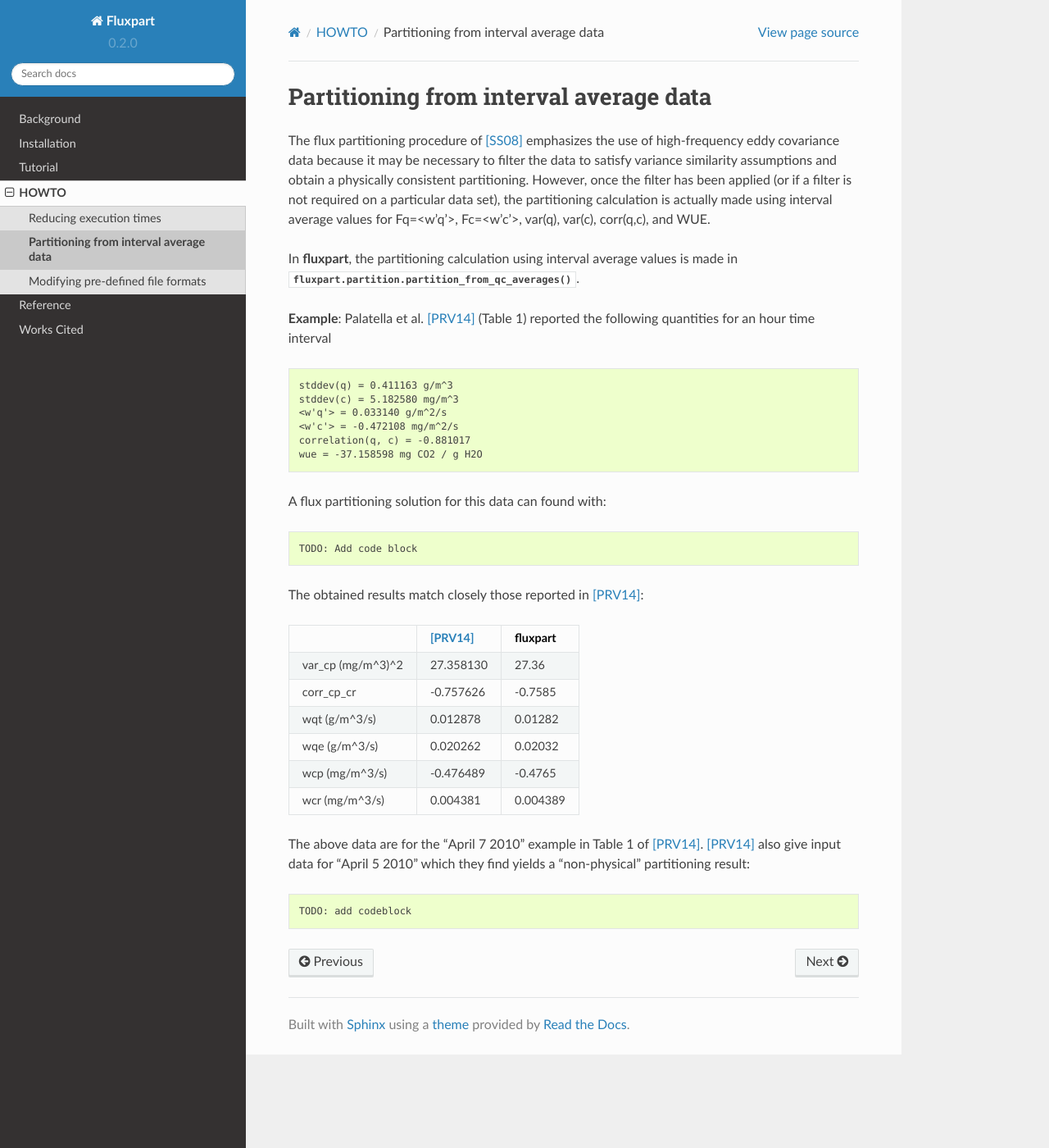
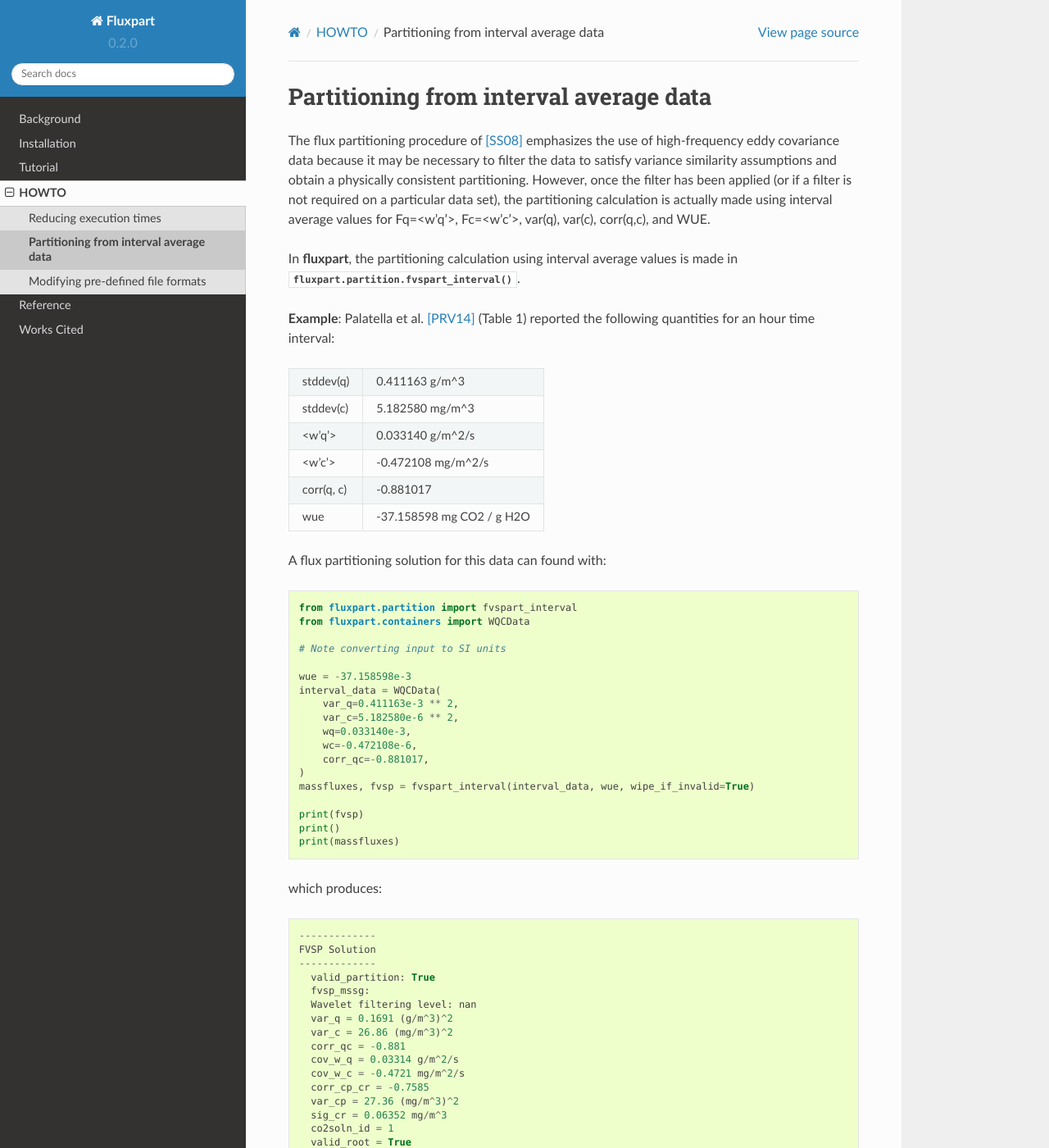
Before and after one commit to usda-ars-ussl/fluxpart, a Sphinx documentation site: the page built from docs/source/howto/qcaverage.rst, in a window 1280 px wide and 1400 px high. Shown: the whole window at 82% size. Built offline with Sphinx 7.4.7 and the Read the Docs theme 2.0.0, drawn with Linux system fonts in a browser that asks for light colours; some of the changed text lies outside the part shown.

Commit message:
update docs

```diff
--- a/docs/source/_tutorial/tutor.py
+++ b/docs/source/_tutorial/tutor.py
@@ -34,7 +34,7 @@ def tutor_fvsp():
 
 
 def tutor_plot():
-    # need to sync this pathname def with the one used in tutorfvsp
+    # must sync this pathname def with the one used in tutorfvsp
     results_file = "/media/results/apr-sept_2014.pkl"
     from fluxpart import fpread
     fvsp = fpread(results_file)
--- a/docs/source/howto/qcaverage.rst
+++ b/docs/source/howto/qcaverage.rst
@@ -11,39 +11,82 @@ made using interval average values for Fq=<w'q'>, Fc=<w'c'>, var(q), var(c),
 corr(q,c), and WUE.
 
 In **fluxpart**, the partitioning calculation using interval average values
-is made in :func:`fluxpart.partition.partition_from_qc_averages`.
+is made in :func:`fluxpart.partition.fvspart_interval`.
 
 **Example**: Palatella et al. [PRV14]_ (Table 1) reported the following
-quantities for an hour time interval
+quantities for an hour time interval:
 
-.. code-block:: none
+========== ==========================
+stddev(q)  0.411163 g/m^3
+stddev(c)  5.182580 mg/m^3
+<w'q'>     0.033140 g/m^2/s
+<w'c'>     -0.472108 mg/m^2/s
+corr(q, c) -0.881017
+wue        -37.158598 mg CO2 / g H2O
+========== ==========================
 
-    stddev(q) = 0.411163 g/m^3
-    stddev(c) = 5.182580 mg/m^3
-    <w'q'> = 0.033140 g/m^2/s
-    <w'c'> = -0.472108 mg/m^2/s
-    correlation(q, c) = -0.881017
-    wue = -37.158598 mg CO2 / g H2O
+A flux partitioning solution for this data can found with:
 
-A flux partitioning solution for this data can found with::
+.. code:: python
 
-    TODO: Add code block
+    from fluxpart.partition import fvspart_interval
+    from fluxpart.containers import WQCData
+
+    # Note converting input to SI units
+
+    wue = -37.158598e-3
+    interval_data = WQCData(
+        var_q=0.411163e-3 ** 2,
+        var_c=5.182580e-6 ** 2,
+        wq=0.033140e-3,
+        wc=-0.472108e-6,
+        corr_qc=-0.881017,
+    )
+    massfluxes, fvsp = fvspart_interval(interval_data, wue, wipe_if_invalid=True)
+
+    print(fvsp)
+    print()
+    print(massfluxes)
+
+which produces:
+
+.. code::
+
+    -------------
+    FVSP Solution
+    -------------
+      valid_partition: True
+      fvsp_mssg:
+      Wavelet filtering level: nan
+      var_q = 0.1691 (g/m^3)^2
+      var_c = 26.86 (mg/m^3)^2
+      corr_qc = -0.881
+      cov_w_q = 0.03314 g/m^2/s
+      cov_w_c = -0.4721 mg/m^2/s
+      corr_cp_cr = -0.7585
+      var_cp = 27.36 (mg/m^3)^2
+      sig_cr = 0.06352 mg/m^3
+      co2soln_id = 1
+      valid_root = True
+      root_mssg =
+
+    MassFluxes(
+        Fq = 0.03314 g/m^2/s,
+        Fqt = 0.01282 g/m^2/s,
+        Fqe = 0.02032 g/m^2/s,
+        Fc = -0.4721 mg/m^2/s,
+        Fcp = -0.4765 mg/m^2/s,
+        Fcr = 0.004389 mg/m^2/s)
 
 The obtained results match closely those reported in [PRV14]_:
 
-================= ========= ============
-\                 [PRV14]_  **fluxpart**
-================= ========= ============
-var_cp (mg/m^3)^2 27.358130 27.36
-corr_cp_cr        -0.757626 -0.7585
-wqt (g/m^3/s)     0.012878  0.01282
-wqe (g/m^3/s)     0.020262  0.02032
-wcp (mg/m^3/s)    -0.476489 -0.4765
-wcr (mg/m^3/s)    0.004381  0.004389
-================= ========= ============
-
-The above data are for the "April 7 2010" example in Table 1 of [PRV14]_.
-[PRV14]_ also give input data for "April 5 2010" which they find yields a
-"non-physical" partitioning result::
-
-    TODO: add codeblock
+================== ========= ============
+\                  [PRV14]_  **fluxpart**
+================== ========= ============
+var(cp) (mg/m^3)^2 27.358130 27.36
+corr(cp,cr)        -0.757626 -0.7585
+<w'qt'> (g/m^3/s)  0.012878  0.01282
+<w'qe'> (g/m^3/s)  0.020262  0.02032
+<w'cp'> (mg/m^3/s) -0.476489 -0.4765
+<w'cr'> (mg/m^3/s) 0.004381  0.004389
+================== ========= ============
```
Also changed, not shown: README.rst (+22 -2 lines), docs/source/install.rst (+27 -50 lines), docs/source/tutorial.rst (+17 -16 lines), docs/notebooks/fp-quickstart.ipynb (added), docs/notebooks/fvspart_interval.ipynb (added), docs/source/screenshot_jupyter_dashboard.png (added), docs/source/screenshot_jupyter_notebook.png (added), 1 other file.
